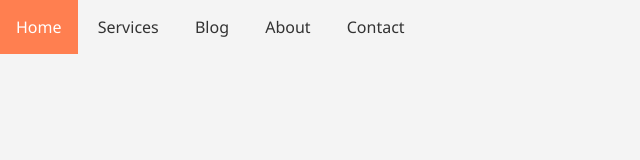
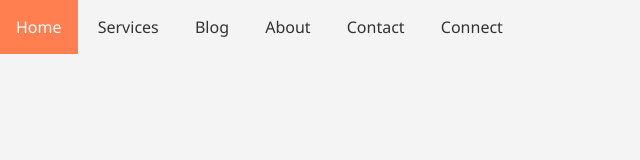
Before and after one commit to shubhloni/css-menu-drop-down, a plain HTML site: page index.html in a window 1280 px wide. Shown: the full height of the page, 0-640 px from the left. Drawn offline with Linux system fonts and the light colour scheme.

Commit message:
Added Connect

```diff
--- a/index.html
+++ b/index.html
@@ -36,6 +36,7 @@
         </li>
         <li><a href="#">About</a></li>
         <li><a href="#">Contact</a></li>
+        <li><a href="#">Connect</a></li>
       </ul>
     </nav>
   </body>
```
